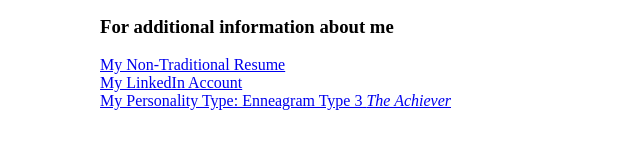
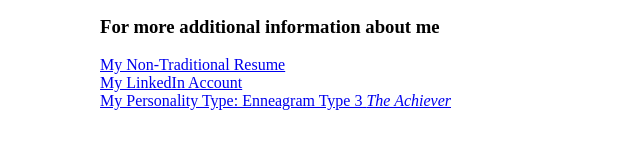
Before and after one commit to Is2lucy1/ISQA3900-Activity2, a plain HTML site: page index.html in a window 1280 px wide. Shown: the part 583-732 px from the top of the page, 0-640 px from the left. Drawn offline with Linux system fonts and the light colour scheme.

Commit message:
Update index.html

```diff
--- a/index.html
+++ b/index.html
@@ -42,7 +42,7 @@
 
     <div id="links">
       <p>
-      <h3>For additional information about me</h3>
+      <h3>For more additional information about me</h3>
       <a href="index2.html">My Non-Traditional Resume</a>
       <br>
       <a href="https://www.linkedin.com/in/lucychung-2023/" target="_blank">My LinkedIn Account</a>
```
